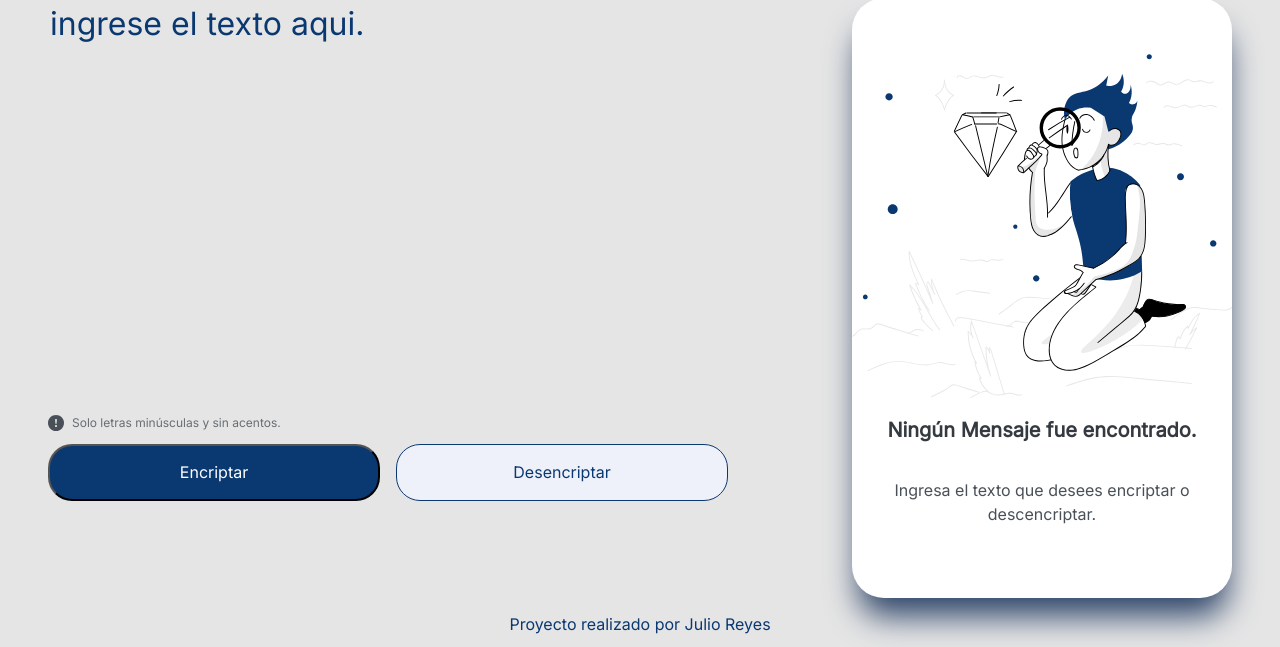
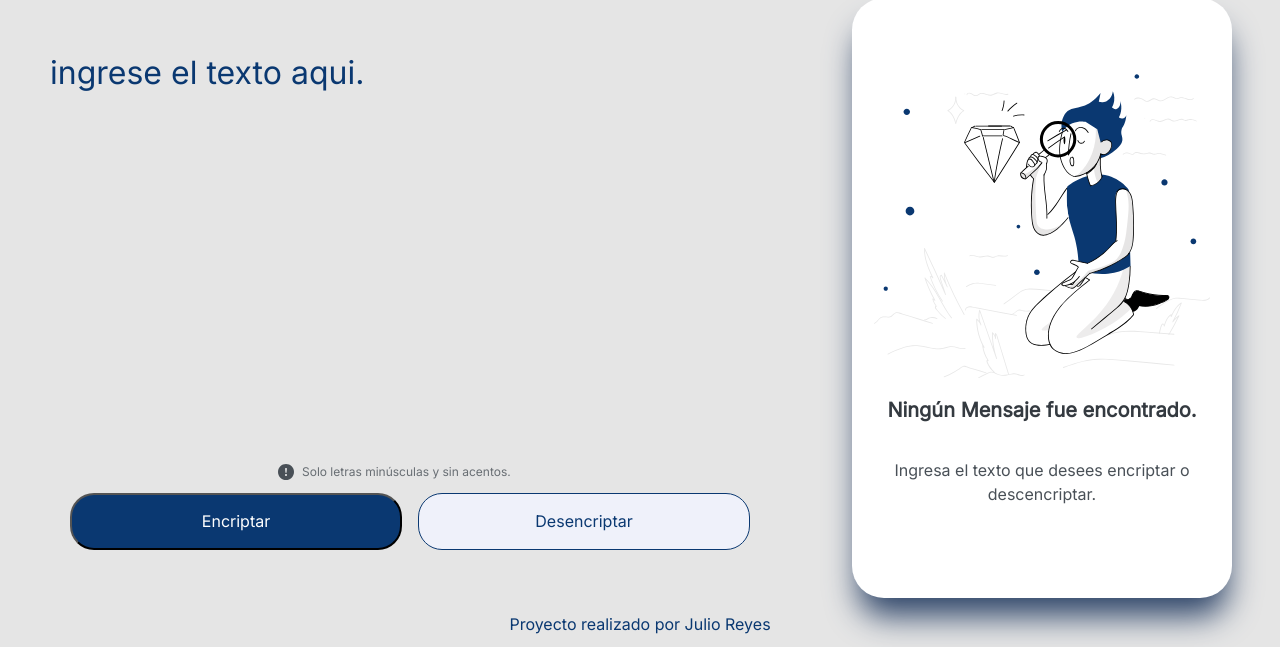
Before and after one commit to jjrh92/Encriptador, a plain HTML site: page index.html in a window 1280 px wide. Shown: the part 118-765 px from the top of the page. Drawn offline with Linux system fonts and the light colour scheme.

Commit message:
closes #1; MEJORANDO ESTILO VISUAL

```diff
--- a/style.css
+++ b/style.css
@@ -10,7 +10,7 @@ main {
     display: flex;
     flex-direction: row;
     justify-content: space-around;
-    align-content: center;
+    align-items: center;
 }
 
 .logo {
@@ -28,8 +28,8 @@ main {
 .containertextoEntrada {
     display: flex;
     flex-direction: column;
-    justify-content: flex-start;
-    align-items: flex-start;
+    justify-content: center;
+    align-items: center;
 }
 
 .textoEntrada {
@@ -52,6 +52,7 @@ main {
     font-weight: 400;
     font-size: 1.5rem;
     line-height: 2.25rem;
+    height: 31.25rem;
     color: #0A3871;
     background: transparent;
     border: none;
@@ -96,13 +97,14 @@ main {
     display: flex;
     justify-content: space-around;
     flex-direction: column;
+    align-items: center;
 
 }
 
 .Frame1 {
     display: flex;
     flex-direction: row;
-    justify-content: flex-start;
+    justify-content: center;
     align-items: center;
     gap: .5rem;
     width: 21.875rem;
```
